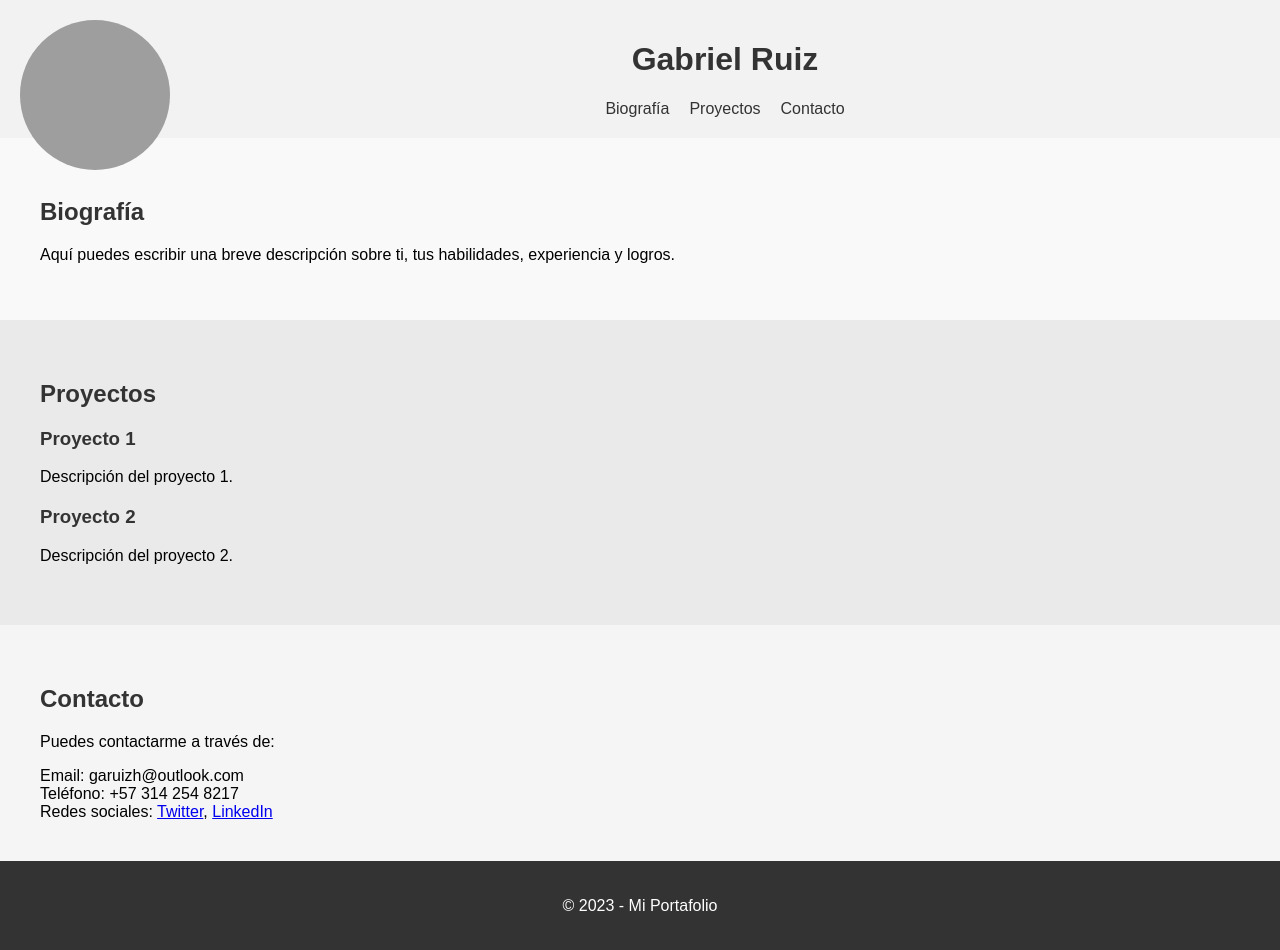
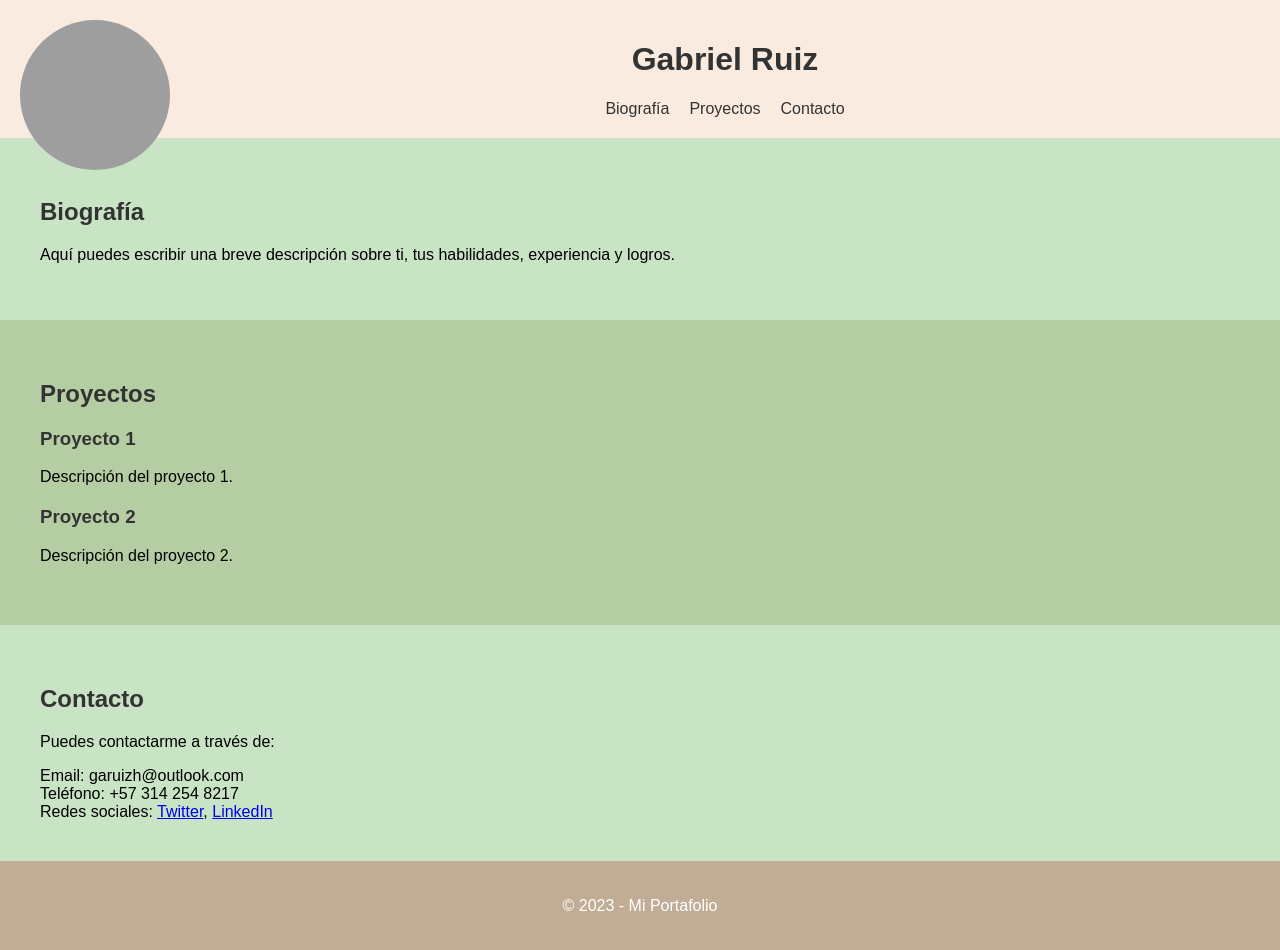
Before and after one commit to RuizGabo/Portafolio, a plain HTML site: page index.html in a window 1280 px wide. Drawn offline with Linux system fonts and the light colour scheme; grey boxes are pictures that could not be loaded.

Commit message:
Add files via upload

```diff
--- a/styles.css
+++ b/styles.css
@@ -19,7 +19,7 @@ body {
 
   /* Estilos del encabezado */
   header {
-    background-color: #f2f2f2;
+    background-color: #FAEBE0;
     padding: 20px;
     text-align: center;
   }
@@ -52,11 +52,11 @@ body {
   }
 
   #biografia {
-    background-color: #f9f9f9;
+    background-color: #C9E4C5;
   }
 
   #proyectos {
-    background-color: #eaeaea;
+    background-color: #B5CDA3;
   }
 
   #proyectos ul li {
@@ -64,12 +64,12 @@ body {
   }
 
   #contacto {
-    background-color: #f5f5f5;
+    background-color: #C9E4C5;
   }
 
   /* Estilos del pie de página */
   footer {
-    background-color: #333;
+    background-color: #C1AC95;
     color: #fff;
     padding: 20px;
     text-align: center;
```
